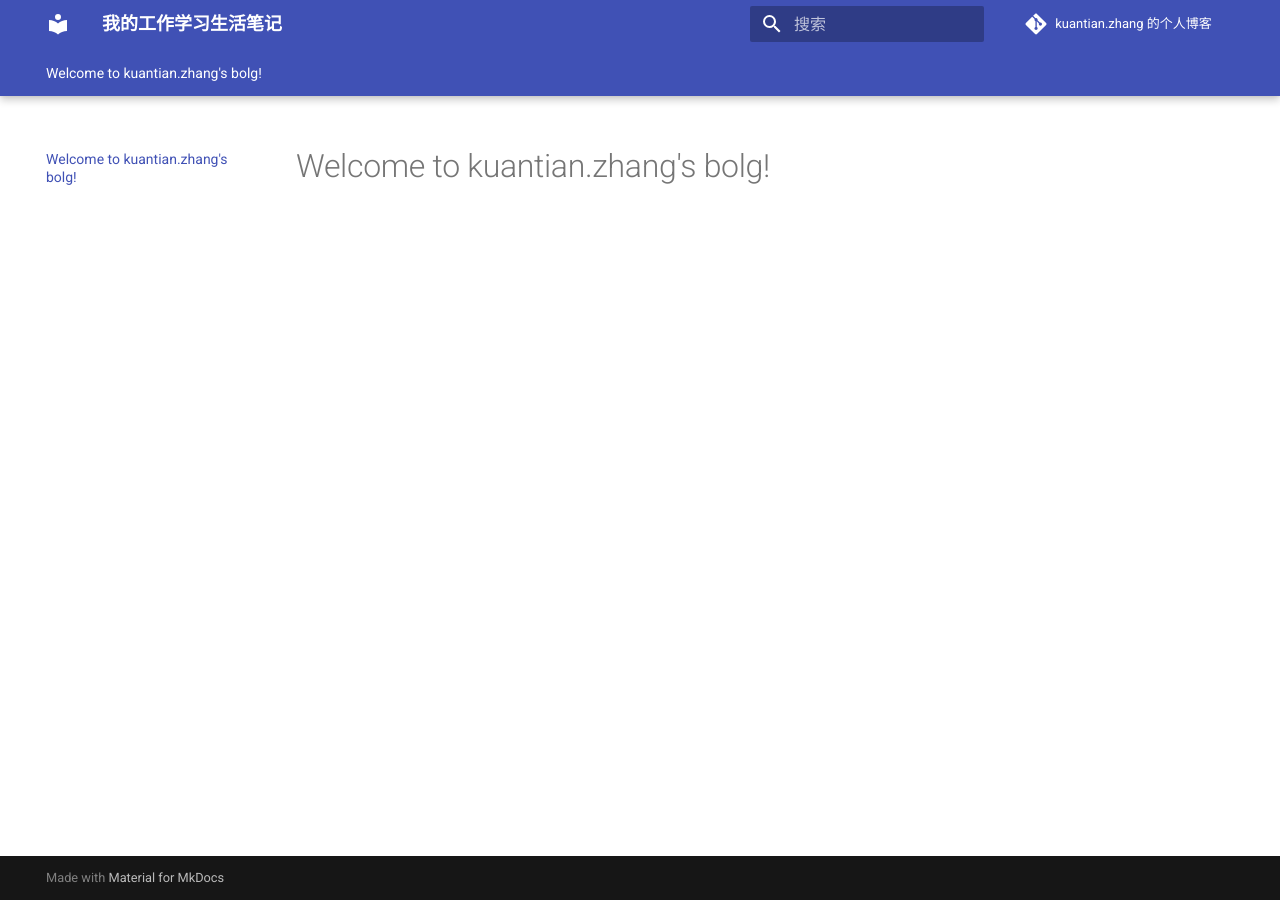
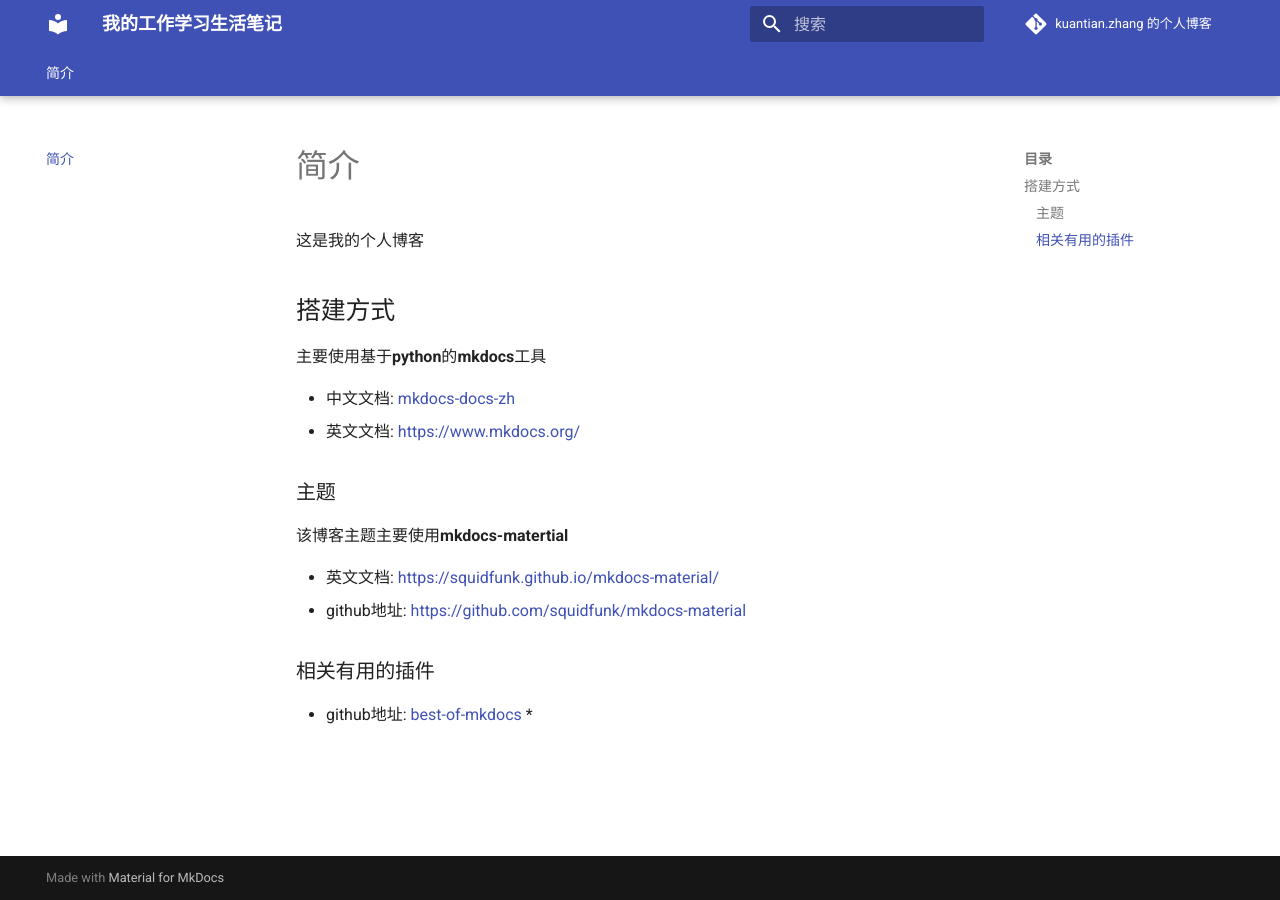
Before and after one commit to zhangkuantian/zhangkuantian.github.io, an MkDocs documentation site: the page built from docs/index.md, in a window 1280 px wide. Built offline with MkDocs 1.6.1 and Material for MkDocs 9.7.7, drawn with Linux system fonts in a browser that asks for light colours; comment, search, counter and statistics services are not loaded.

Commit message:
add docs

```diff
--- a/docs/index.md
+++ b/docs/index.md
@@ -1 +1,22 @@
-# Welcome to kuantian.zhang's bolg!
+# 简介
+
+这是我的个人博客
+
+## 搭建方式
+
+主要使用基于**python**的**mkdocs**工具
+
+* 中文文档: [mkdocs-docs-zh](https://hellowac.github.io/mkdocs-docs-zh/)
+* 英文文档: <https://www.mkdocs.org/>
+
+### 主题
+
+该博客主题主要使用**mkdocs-matertial**
+
+* 英文文档: <https://squidfunk.github.io/mkdocs-material/>
+* github地址: <https://github.com/squidfunk/mkdocs-material>
+
+### 相关有用的插件
+
+* github地址: [best-of-mkdocs](https://github.com/hellowac/best-of-mkdocs)
+*
```
Also changed, not shown: 2 other files.
